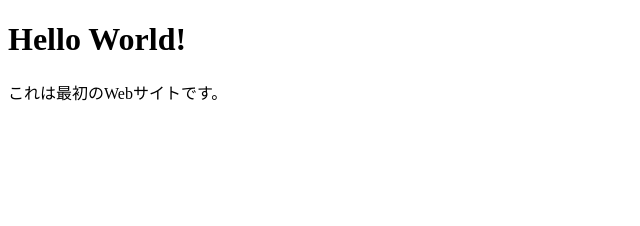
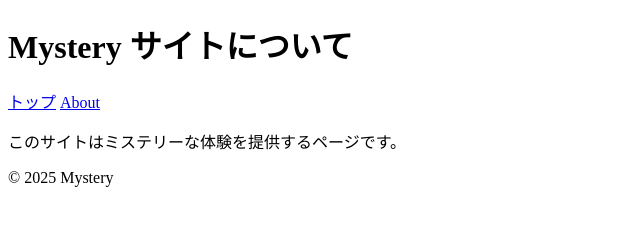
Before and after one commit to tcfk4ensrs-afk/Mystery, a plain HTML site: page Index.html in a window 1280 px wide. Shown: the whole page, without its empty margins (0-640 px from the left). Drawn offline with Linux system fonts and the light colour scheme.

Commit message:
Revise Index.html for About - Mystery page
Updated the HTML structure to include a header, navigation, main content, and footer for the 'About - Mystery' page.

```diff
--- a/Index.html
+++ b/Index.html
@@ -1,11 +1,25 @@
 <!DOCTYPE html>
-<html>
-  <head>
-    <meta charset="UTF-8">
-    <title>My First Web</title>
-  </head>
-  <body>
-    <h1>Hello World!</h1>
-    <p>これは最初のWebサイトです。</p>
-  </body>
+<html lang="ja">
+<head>
+  <meta charset="UTF-8">
+  <meta name="viewport" content="width=device-width, initial-scale=1.0">
+  <title>About - Mystery</title>
+  <link rel="stylesheet" href="style.css"> <!-- 共通CSSがあれば読み込む -->
+</head>
+<body>
+  <header>
+    <h1>Mystery サイトについて</h1>
+    <nav>
+      <a href="/">トップ</a>
+      <a href="/about.html">About</a>
+      <!-- 他ページリンク -->
+    </nav>
+  </header>
+  <main>
+    <p>このサイトはミステリーな体験を提供するページです。</p>
+  </main>
+  <footer>
+    <p>&copy; 2025 Mystery</p>
+  </footer>
+</body>
 </html>
```
